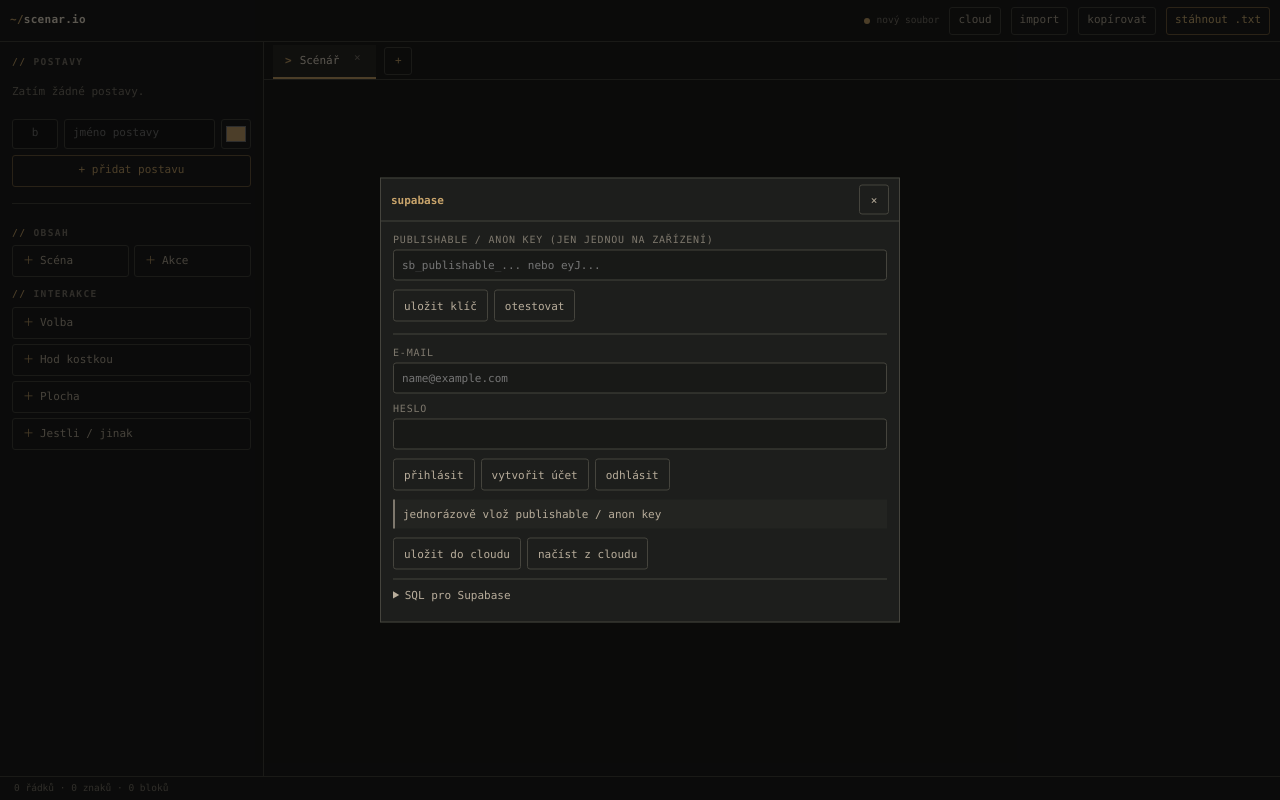
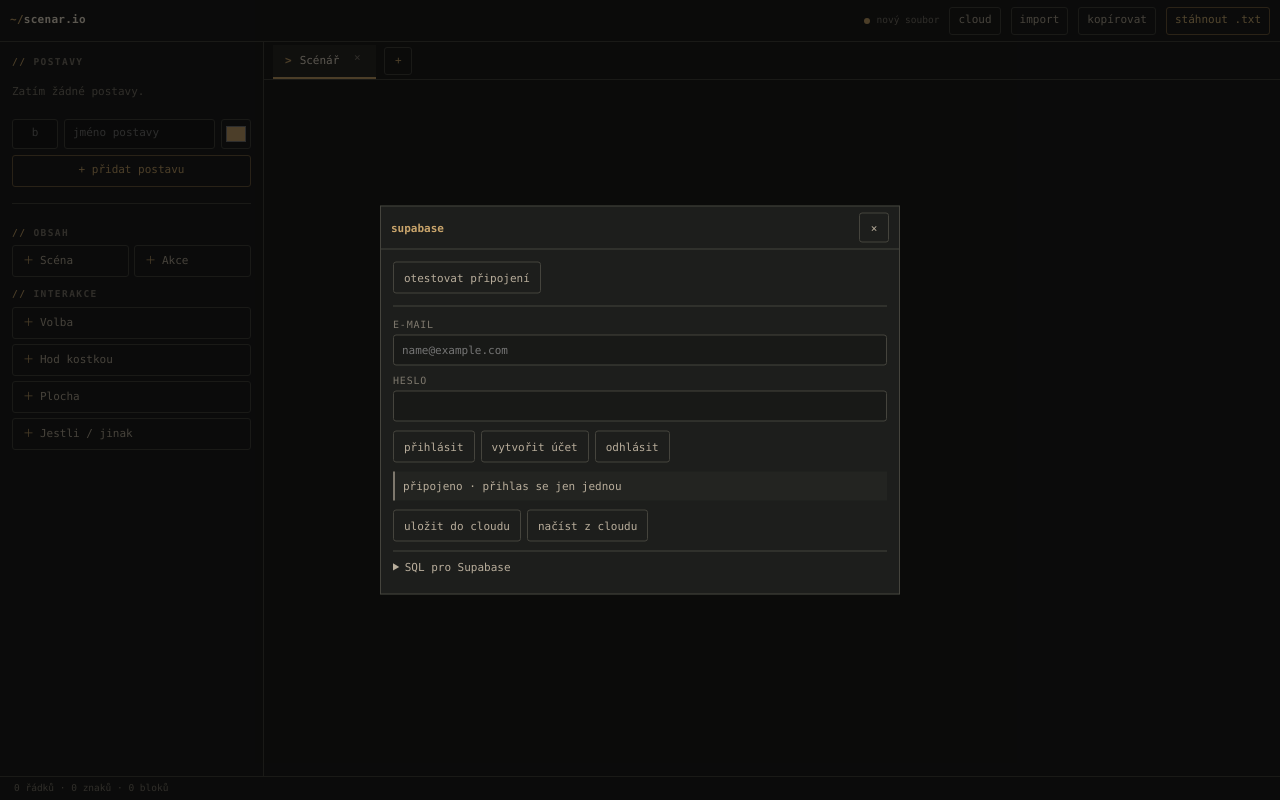
Before and after one commit to nejsembruno/scenar.io, a plain HTML site: page index.html in a window 1280 px wide. Both pictures are taken after a click on the button "cloud". Drawn offline with nearby package versions, Linux system fonts and the light colour scheme.

Commit message:
Add files via upload

```diff
--- a/index.html
+++ b/index.html
@@ -826,8 +826,8 @@
     <header class="cloud-modal-head"><strong>supabase</strong><button type="button" id="cloud-close" aria-label="Zavřít">×</button></header>
     <div class="cloud-modal-body">
       <input id="supabase-url" type="hidden" value="https://lagnbrtaexnuxdgiitgs.supabase.co">
-      <label>Publishable / anon key (jen jednou na zařízení)<input id="supabase-key" type="password" placeholder="sb_publishable_... nebo eyJ..." autocomplete="off"></label>
-      <div class="cloud-config-actions"><button type="button" id="cloud-save-config">uložit klíč</button><button type="button" id="cloud-test">otestovat</button></div>
+      <input id="supabase-key" type="hidden">
+      <div class="cloud-config-actions"><button type="button" id="cloud-test">otestovat připojení</button></div>
       <div class="cloud-divider"></div>
       <label>E-mail<input id="cloud-email" type="email" placeholder="name@example.com" autocomplete="email"></label>
       <label>Heslo<input id="cloud-password" type="password" minlength="6" autocomplete="current-password"></label>
@@ -868,6 +868,7 @@
   const CLOUD_CONFIG_KEY='scenar.io:supabase';
   const CLOUD_DOCUMENT_KEY='main';
   const SUPABASE_URL='https://lagnbrtaexnuxdgiitgs.supabase.co';
+  const SUPABASE_ANON_KEY='eyJhbGciOiJIUzI1NiIsInR5cCI6IkpXVCJ9.eyJpc3MiOiJzdXBhYmFzZSIsInJlZiI6ImxhZ25icnRhZXhudXhkZ2lpdGdzIiwicm9sZSI6ImFub24iLCJpYXQiOjE3ODkzODE5NTEsImV4cCI6MjEwNDk1Nzk1MX0.1g6Ny2kZTQaq_LbM-6Y5NpBGtlYcfnOdjYA6w4wkteM';
   let appReady=false, cloudBootstrapped=false, applyingCloud=false;
   let supabaseClient=null, cloudUser=null, cloudSaveTimer=null;
 
@@ -1420,15 +1421,9 @@
     cloudButton.classList.toggle('connected',Boolean(cloudUser));
   }
   function getCloudConfig(){
-    try{
-      const saved=JSON.parse(localStorage.getItem(CLOUD_CONFIG_KEY)||'null');
-      return saved?.key?{url:SUPABASE_URL,key:saved.key}:null;
-    }catch{return null}
+    return {url:SUPABASE_URL,key:SUPABASE_ANON_KEY};
   }
   function saveCloudConfig(){
-    const key=cloudKey.value.trim();
-    if(!key){setCloudState('doplň publishable / anon key','error');return false;}
-    localStorage.setItem(CLOUD_CONFIG_KEY,JSON.stringify({url:SUPABASE_URL,key}));
     initSupabase();
     return true;
   }
@@ -1442,7 +1437,7 @@
     }
     try{
       supabaseClient=window.supabase.createClient(SUPABASE_URL,config.key,{auth:{persistSession:true,autoRefreshToken:true,detectSessionInUrl:true}});
-      cloudKey.value=config.key;
+      cloudKey.value='';
       const {data,error}=await supabaseClient.auth.getSession();
       if(error) throw error;
       cloudUser=data.session?.user||null;
@@ -1513,7 +1508,6 @@
   cloudButton.onclick=openCloudModal;
   document.getElementById('cloud-close').onclick=closeCloudModal;
   cloudBackdrop.onclick=closeCloudModal;
-  document.getElementById('cloud-save-config').onclick=saveCloudConfig;
   document.getElementById('cloud-test').onclick=async()=>{
     if(!supabaseClient&&!saveCloudConfig())return;
     const {error}=await supabaseClient.from('documents').select('document_key',{head:true,count:'exact'}).limit(1);
```
